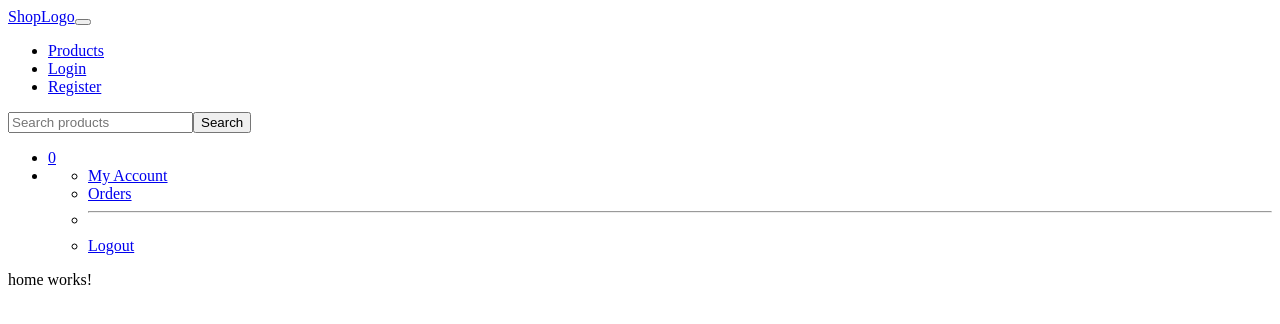
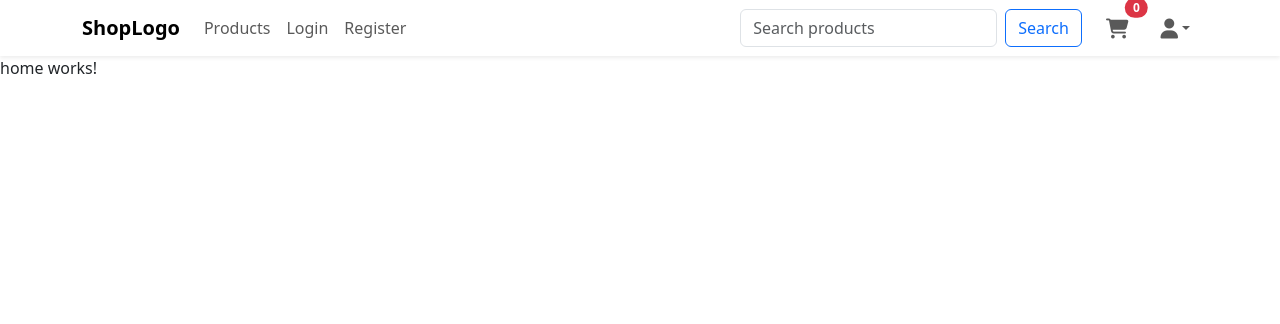
Before and after one commit to AbdelrhmanEssam74/e-commerce-angular, an Angular app: page / in a window 1280 px wide. Shown: the top 324 px of the page. Built offline with nearby package versions, Linux system fonts and the light colour scheme.

Commit message:
Add FontAwesome and Bootstrap CSS/JS links for styling and icons integration

```diff
--- a/src/index.html
+++ b/src/index.html
@@ -6,8 +6,13 @@
   <base href="/">
   <meta name="viewport" content="width=device-width, initial-scale=1">
   <link rel="icon" type="image/x-icon" href="favicon.ico">
+  <!--fontawesome css link-->
+  <link href="https://cdnjs.cloudflare.com/ajax/libs/font-awesome/6.5.0/css/all.min.css" rel="stylesheet"/>
 </head>
 <body>
-  <app-root></app-root>
+<app-root></app-root>
+
+<!--fontawesome js link-->
+<script src="https://cdn.jsdelivr.net/npm/bootstrap@5.3.0/dist/js/bootstrap.bundle.min.js"></script>
 </body>
 </html>
--- a/src/styles.css
+++ b/src/styles.css
@@ -1 +1,2 @@
 /* You can add global styles to this file, and also import other style files */
+@import "../node_modules/bootstrap/dist/css/bootstrap.min.css";
```
